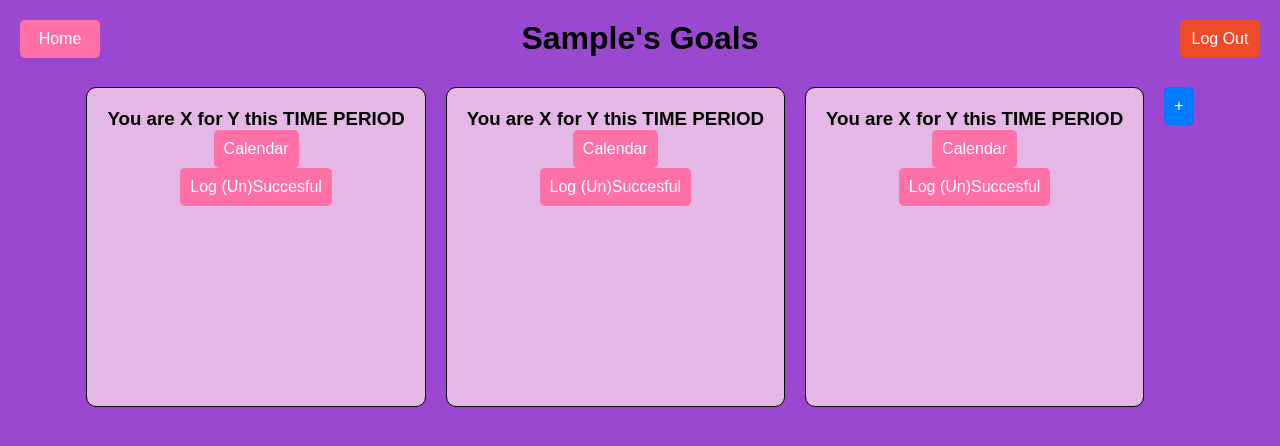
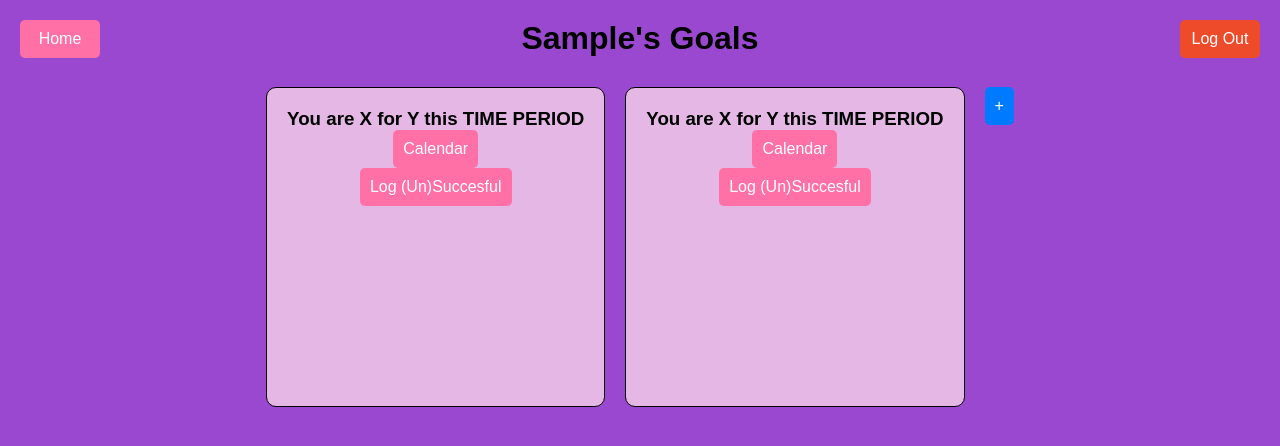
Before and after one commit to PatrickC05/hackprinceton24, a Django app: template main/templates/goals.html in a window 1280 px wide. Shown: the top 446 px of the page. Run offline with Django 5.2, Linux system fonts and the light colour scheme; the template is opened without the code that fills it, so the values that code supplies are empty; the visitor is signed in with stand-in values (Sample User, id 1); parts of the project's set-up code (start-up, migrations or seed data) failed here and were passed over.

Commit message:
added view code for patrick avoid merge conflicts

```diff
--- a/main/templates/goals.html
+++ b/main/templates/goals.html
@@ -45,18 +45,6 @@
                 <button type="submit" class="goals-button">Log (Un)Succesful</button>
             </form>
         </div>
-        <div class="home-view-goal">
-            <div class="goal-description">
-                <h3>You are X for Y this TIME PERIOD </h3>
-            </div>
-            <form action="{% url 'goals' %}">
-                <button type="submit" class="goals-button">Calendar</button>
-            </form>
-            <!-- this should toggle to successful/unsuccessful based on completed or not? -->
-            <form action="{% url 'goals' %}">
-                <button type="submit" class="goals-button">Log (Un)Succesful</button>
-            </form>
-        </div>
         <!-- END FOR LOOP HERE -->
         <form action="{% url 'goals' %}">
             <button type="new_goal" class="new-goal-button">+</button>
--- a/main/templates/index.html
+++ b/main/templates/index.html
@@ -45,8 +45,8 @@
         <div class="main-option therapy">
             <h2>Therapy</h2>
             <p>This is some text inside the second subwindow.</p>
-            <form action="{% url 'goals' %}">
-                <button type="submit" class="goals-button">View My Goals</button>
+            <form action="{% url 'therapy' %}">
+                <button type="submit" class="therapy-button">Open Therapy</button>
             </form>
         </div>
         <div class="main-option journal">
--- a/main/templates/therapy.html
+++ b/main/templates/therapy.html
@@ -15,10 +15,10 @@
             <button type="profile" class="edit-sliders-button">Edit Sliders</button>
         </form>
 
-        <div class="title">{{ user.first_name }}'s {{ DATE }} Session</div>
+        <div class="title">{{ user.first_name }}'s  DATE Session</div>
 
         <div class="output-box">
-            {{GPT THERAPY OUTPUT GOES HERE}}
+            GPT THERAPY OUTPUT GOES HERE
         </div>
 
         <textarea class="input-box" placeholder="What's on your mind?"></textarea>
--- a/main/urls.py
+++ b/main/urls.py
@@ -10,4 +10,5 @@ urlpatterns = [
     path('goals/', views.goals, name='goals'),
     path('therapy/', views.therapy, name='therapy'),
     path('new_goal/', views.new_goal, name='new_goal')
+    path('profile/', views.profile, name='profile')
 ]
--- a/main/views.py
+++ b/main/views.py
@@ -55,3 +55,6 @@ def therapy(request):
 
 def new_goal(request):
     return render(request, 'new_goal.html')
+
+def profile(request):
+    return render(request, 'profile.html')
```
